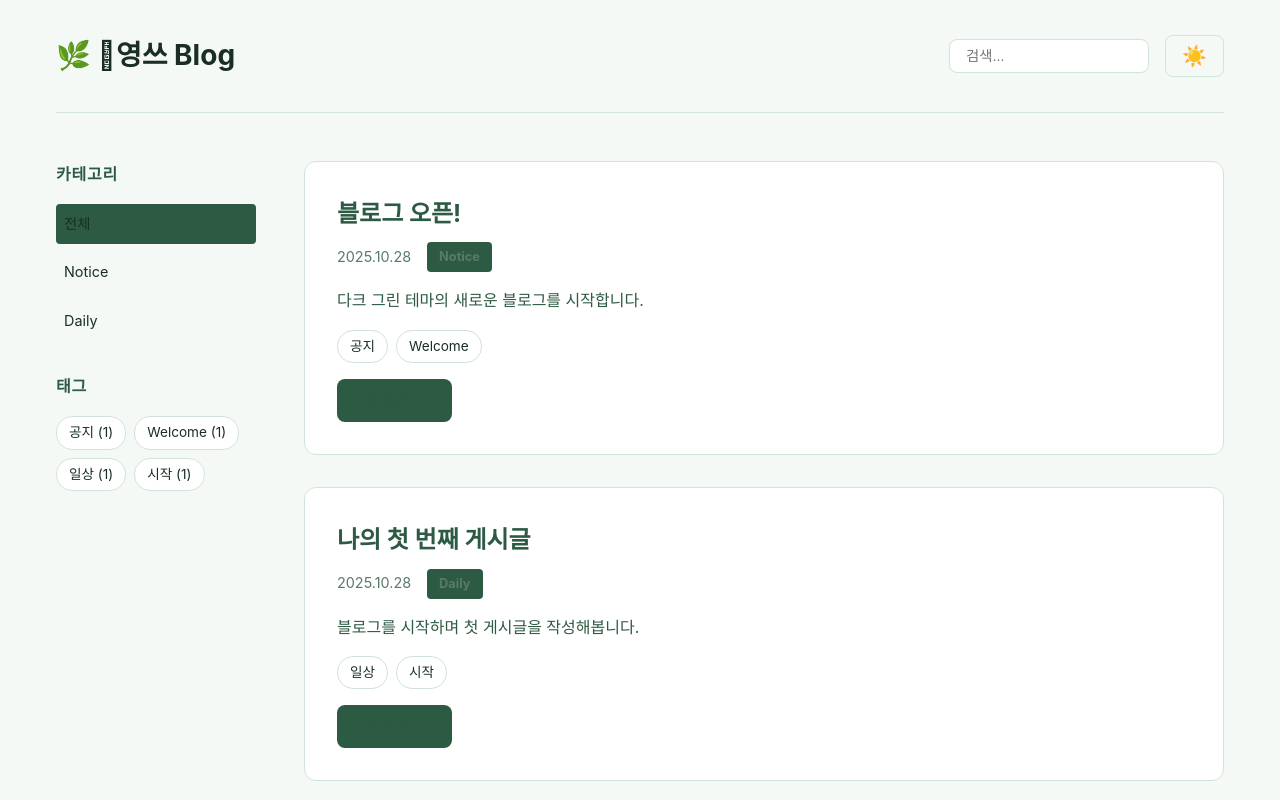
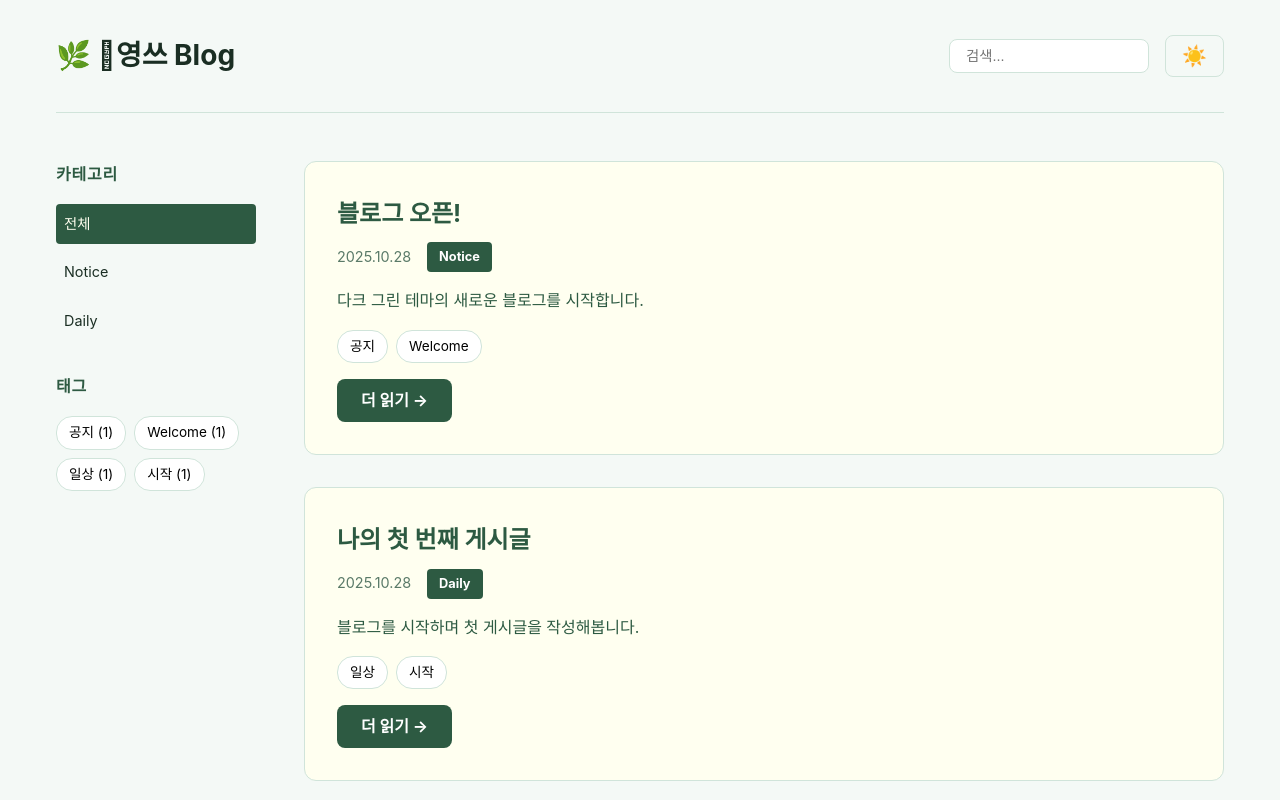
Before and after one commit to jyej0a/kinos.github.io, a website: page index.html in a window 1280 px wide. Shown: the top 800 px of the page. Drawn offline with nearby package versions, Linux system fonts and the light colour scheme; a web font is replaced by a local one.

Commit message:
feat: 스타일 개선 - 아이보리 배경 및 버튼 색상 조정

```diff
--- a/css/style.css
+++ b/css/style.css
@@ -295,7 +295,7 @@ a:hover {
 .filter-item:hover,
 .filter-item.active {
     background-color: var(--accent-green);
-    color: var(--text-primary);
+    color: #fffff0;
 }
 
 .tag-cloud {
@@ -307,22 +307,25 @@ a:hover {
 .tag {
     display: inline-block;
     padding: 0.25rem 0.75rem;
-    background-color: var(--secondary-bg);
+    background-color: #ffffff;
     border: 1px solid var(--border-color);
     border-radius: 1rem;
     font-size: 0.85rem;
     transition: var(--transition);
     cursor: pointer;
+    color: #000000;
 }
 
 .tag:hover {
     background-color: var(--accent-green);
     border-color: var(--accent-green);
+    color: #ffffff;
 }
 
 .tag.selected {
     background-color: var(--highlight-green);
     border-color: var(--highlight-green);
+    color: #ffffff;
 }
 
 /* ============================================
@@ -339,7 +342,7 @@ a:hover {
 }
 
 .post-card {
-    background-color: var(--secondary-bg);
+    background-color: #fffff0;
     border: 1px solid var(--border-color);
     border-radius: 0.75rem;
     padding: 2rem;
@@ -377,6 +380,7 @@ a:hover {
     border-radius: 0.25rem;
     font-size: 0.8rem;
     font-weight: 700;
+    color: #ffffff;
 }
 
 .post-card-description {
@@ -402,6 +406,7 @@ a:hover {
     border-radius: 0.5rem;
     font-weight: 700;
     transition: var(--transition);
+    color: #ffffff;
 }
 
 .read-more:hover {
@@ -453,6 +458,7 @@ a:hover {
     border-radius: 0.25rem;
     font-size: 0.85rem;
     font-weight: 700;
+    color: #ffffff;
 }
 
 .post-tags {
@@ -600,6 +606,7 @@ a:hover {
     border-radius: 0.5rem;
     font-weight: 700;
     transition: var(--transition);
+    color: #ffffff;
 }
 
 .nav-button:hover {
```
Also changed, not shown: posts.json (+8 -2 lines), 1 other file.
